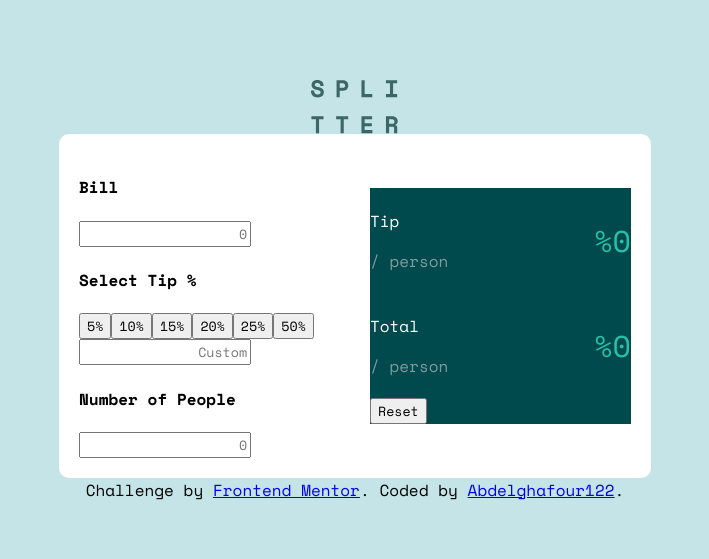
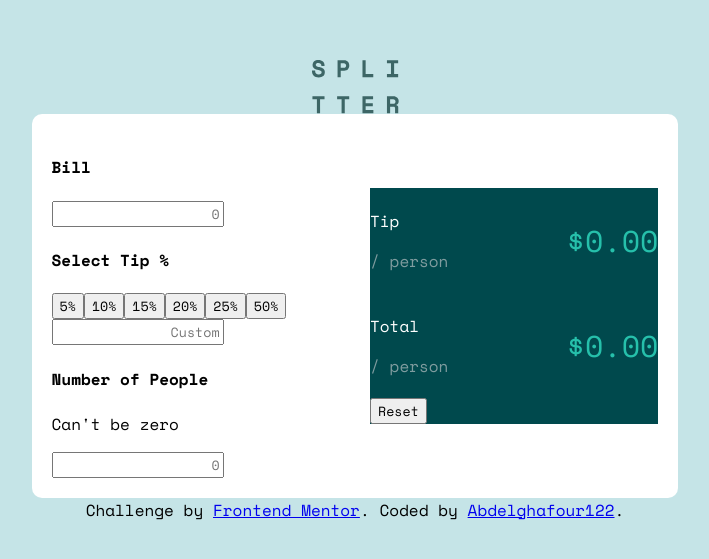
Before and after one commit to Abdelghafour122/react-tip-calculator, a React (Create React App) app: page / in a window 1280 px wide. Shown: the part 109-668 px from the top of the page, without its empty margins (285-994 px from the left). Built offline with nearby package versions, Linux system fonts and the light colour scheme.

Commit message:
finished basic logic

```diff
--- a/src/Components/CoreCalculator.jsx
+++ b/src/Components/CoreCalculator.jsx
@@ -2,11 +2,51 @@ import React, { useState, useEffect } from "react";
 import FormScreen from "./FormScreen";
 import ResultScreen from "./ResultScreen";
 
+const evaluateTotal = (tip, bill, num) => {
+  let total = ((bill * (1 + tip / 100)) / num).toFixed(2);
+  return total;
+};
+
+const evaluateTipPerP = (tip, bill, num) => {
+  let tipPerP = ((bill * (tip / 100)) / num).toFixed(2);
+  return tipPerP;
+};
+
 const CoreCalculator = () => {
+  const [bill, setBill] = useState(Number);
+  const [tip, setTip] = useState(Number);
+  const [numOfPeople, setNumOfPeople] = useState(Number);
+
+  const [total, setTotal] = useState(Number);
+  const [tipPerP, setTipPerP] = useState(Number);
+
+  useEffect(() => {
+    if (bill && tip && numOfPeople) {
+      setTotal(evaluateTotal(tip, bill, numOfPeople));
+      setTipPerP(evaluateTipPerP(tip, bill, numOfPeople));
+    }
+  }, [tip, bill, numOfPeople]);
+
+  const reset = () => {
+    setBill(0);
+    setNumOfPeople(0);
+    setTip(0);
+    setTotal(0);
+    setTipPerP(0);
+    return;
+  };
+
+  console.log(total);
   return (
     <div className="calculator">
-      <FormScreen />
-      <ResultScreen />
+      <FormScreen
+        bill={bill}
+        setBill={setBill}
+        setTip={setTip}
+        numOfPeople={numOfPeople}
+        setNumOfPeople={setNumOfPeople}
+      />
+      <ResultScreen total={total} tipPerP={tipPerP} reset={reset} />
     </div>
   );
 };
--- a/src/Components/FormScreen.jsx
+++ b/src/Components/FormScreen.jsx
@@ -1,18 +1,32 @@
-import React, { useState } from "react";
+import React from "react";
 import TipsHolder from "./TipsHolder";
 
-const FormScreen = () => {
+const FormScreen = ({ bill, numOfPeople, setTip, setNumOfPeople, setBill }) => {
   return (
     <div className="form-screen">
       <div className="input-field">
         <h4>Bill</h4>
-        <input type="text" name="bill" placeholder="0" />
+        <input
+          type="text"
+          name="bill"
+          placeholder="0"
+          value={bill ? bill : ""}
+          onChange={(e) => !isNaN(e.target.value) && setBill(e.target.value)}
+        />
       </div>
-      <TipsHolder />
+      <TipsHolder setTip={setTip} />
       <div className="input-field">
         <h4>Number of People</h4>
-        {/* zero message */}
-        <input type="text" name="people" placeholder="0" />
+        {numOfPeople === 0 && <p>Can't be zero</p>}
+        <input
+          type="text"
+          name="people"
+          placeholder="0"
+          value={numOfPeople ? numOfPeople : ""}
+          onChange={(e) =>
+            !isNaN(e.target.value) && setNumOfPeople(e.target.value)
+          }
+        />
       </div>
     </div>
   );
--- a/src/Components/ResultScreen.jsx
+++ b/src/Components/ResultScreen.jsx
@@ -1,6 +1,6 @@
 import React from "react";
 
-const ResultScreen = () => {
+const ResultScreen = ({ total, tipPerP, reset }) => {
   return (
     <div className="result-screen">
       <div className="amount">
@@ -8,16 +8,18 @@ const ResultScreen = () => {
           <p>Tip</p>
           <p>/ person</p>
         </div>
-        <p className="numeric-val">%0</p>
+        <p className="numeric-val"> {`$${Number(tipPerP).toFixed(2)}`} </p>
       </div>
       <div className="amount">
         <div className="text">
           <p>Total</p>
           <p>/ person</p>
         </div>
-        <p className="numeric-val">%0</p>
+        <p className="numeric-val"> {`$${Number(total).toFixed(2)}`} </p>
       </div>
-      <button className="reset">Reset</button>
+      <button className="reset" onClick={reset}>
+        Reset
+      </button>
     </div>
   );
 };
--- a/src/Components/TipsHolder.jsx
+++ b/src/Components/TipsHolder.jsx
@@ -1,16 +1,35 @@
-import React from "react";
+import React, { useEffect, useState } from "react";
 
 const AMOUNTS = [5, 10, 15, 20, 25, 50];
 
-const TipsHolder = ({ customTip }) => {
+const TipsHolder = ({ setTip }) => {
+  const [customTip, setCustomTip] = useState(0);
+  useEffect(() => {
+    customTip && setTip(customTip);
+  }, [customTip, setTip]);
   return (
     <div>
       <h4>Select Tip %</h4>
       <div className="tips">
         {AMOUNTS.map((i) => {
-          return <button key={i}>{`${i}%`}</button>;
+          return (
+            <button
+              key={i}
+              onClick={() => {
+                setTip(i);
+                setCustomTip();
+              }}
+            >{`${i}%`}</button>
+          );
         })}
-        <input type="text" placeholder="Custom" value={customTip} />
+        <input
+          type="text"
+          placeholder="Custom"
+          value={customTip ? customTip : ""}
+          onChange={(e) =>
+            !isNaN(e.target.value) && setCustomTip(e.target.value)
+          }
+        />
       </div>
     </div>
   );
```
